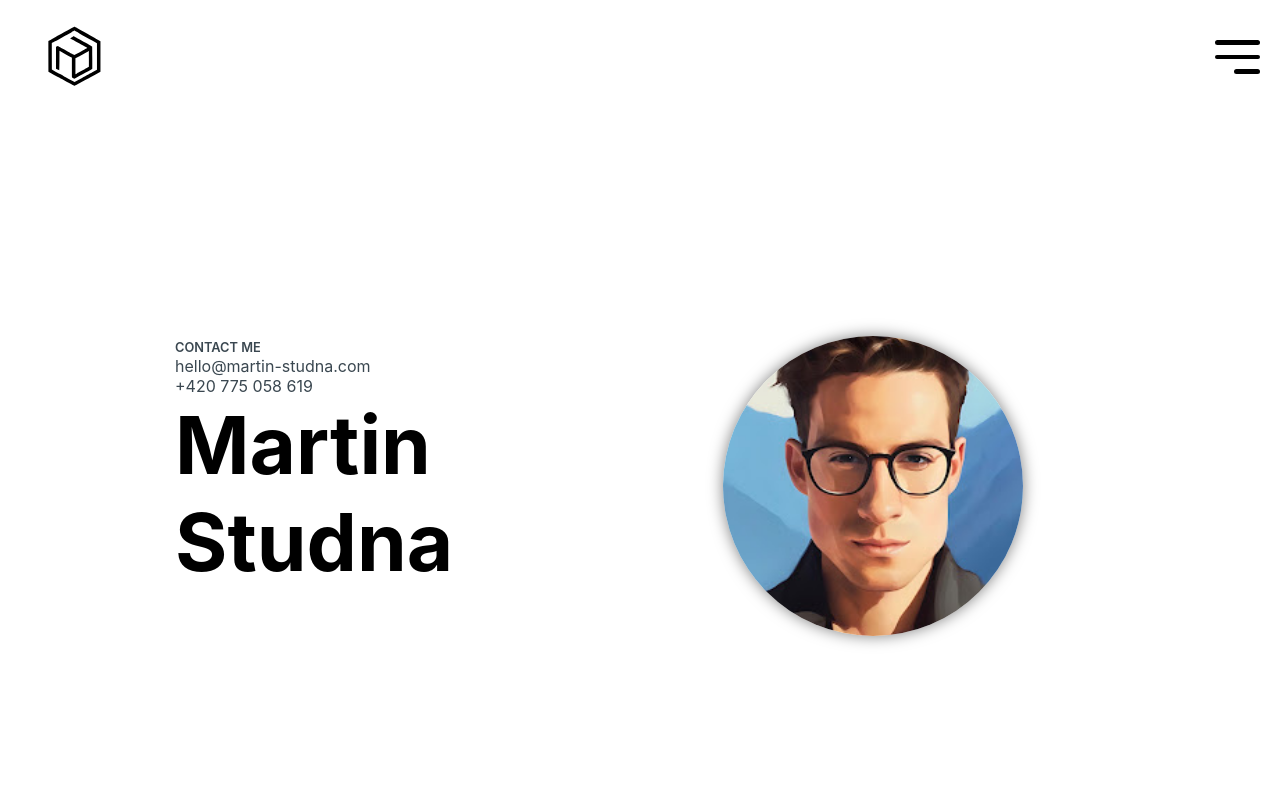
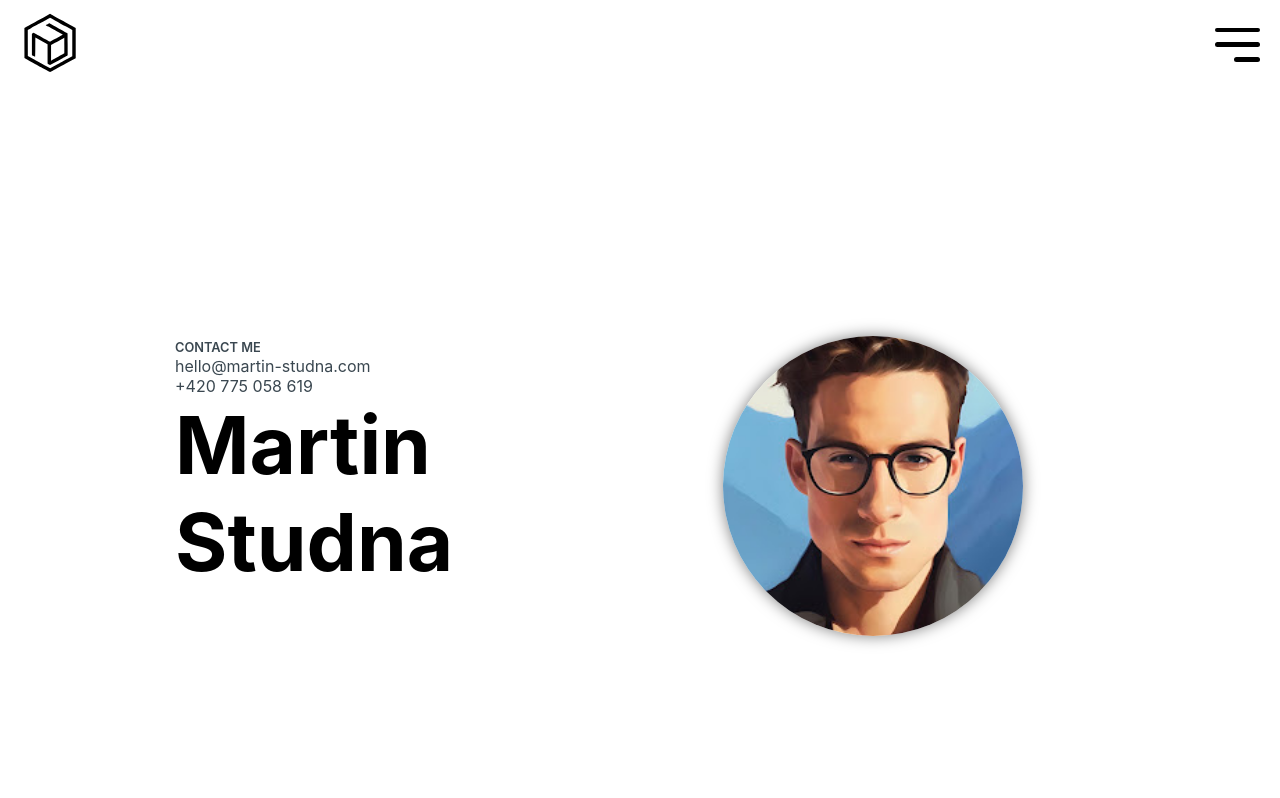
Before and after one commit to martin-studna/portfolio-web-vue, a Vue app: page / in a window 1280 px wide. Shown: the top 798 px of the page. Built offline with nearby package versions, Linux system fonts and the light colour scheme.

Commit message:
logo update

```diff
--- a/src/components/Footer.vue
+++ b/src/components/Footer.vue
@@ -1,7 +1,7 @@
 <template>
     <div class="footer">
 
-        <img src="/logo_cube.svg" alt="logo-footer" style="width: 110px; height: 110px">
+        <img src="/logo_cube.svg" alt="logo-footer" style="width: 60px; height: 60px;">
         <div>
             <p style="font-size: 12px; font-weight: 400;">© MARTIN STUDNA 2023 </p>
         </div>
--- a/src/components/NavigationBar.vue
+++ b/src/components/NavigationBar.vue
@@ -2,7 +2,7 @@
     <nav>
         <div class="nav-container">
             <router-link to="/" v-on:click="hideMenu">
-                <img style="width: 110px; height: 110px" src="/logo_cube.svg" alt="navigation-bar-logo">
+                <img style="width: 60px; height: 60px; margin: .8rem 0" src="/logo_cube.svg" alt="navigation-bar-logo">
             </router-link>
 
             <div class="hamburger" @click="toggle">
```
Also changed, not shown: public/logo_cube.svg.
